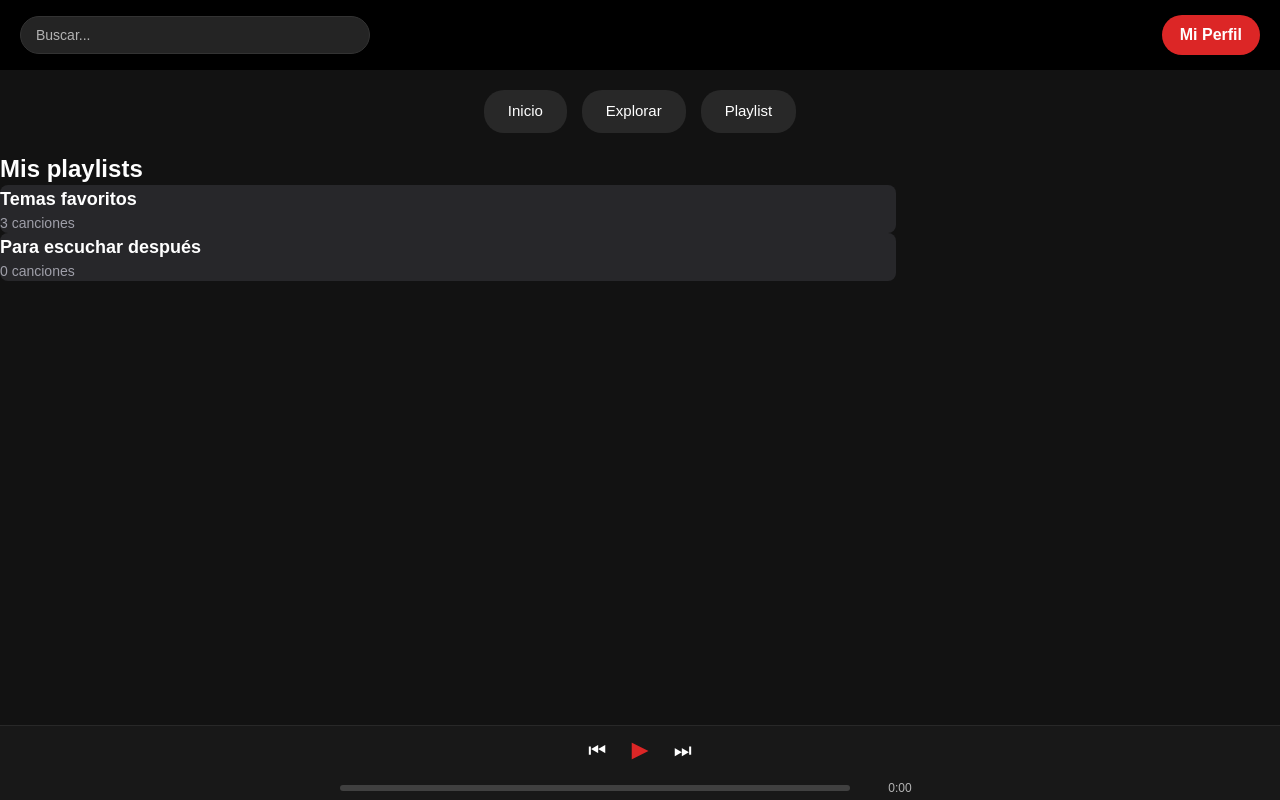
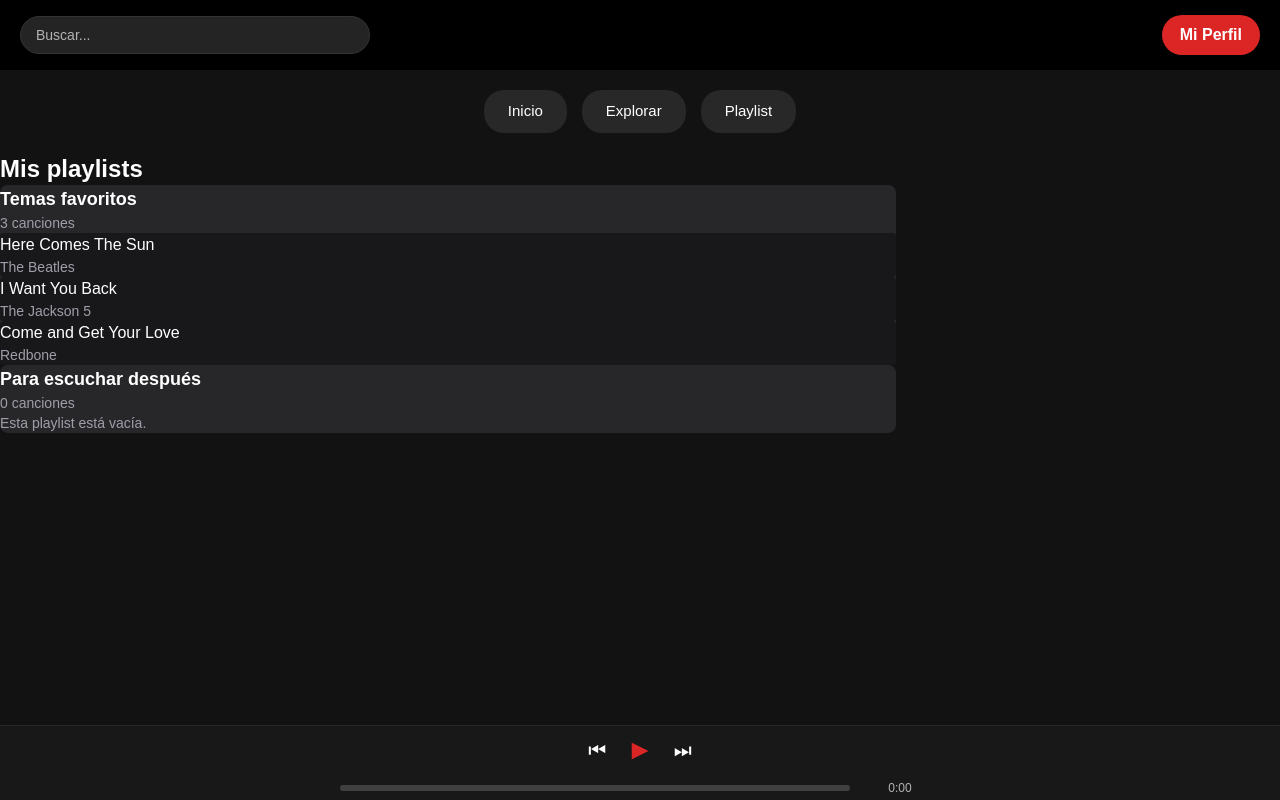
Before and after one commit to maximilianomartinez2-sys/proyectoMusica, a website built with Vite: page playlist.html in a window 1280 px wide. Built offline with nearby package versions, Linux system fonts and the light colour scheme.

Commit message:
Muestra canciones y artistas en las playlists

```diff
--- a/js/playlists.js
+++ b/js/playlists.js
@@ -6,6 +6,9 @@ Alpine.data('playlistsApp',()=>({
     canciones:[],
     cargando:true,
     error:null,
+    cancionesDePlaylists(playlist){
+        return playlist.cancionIds.map(id=>this.canciones.find(cancion=>cancion.id===id)).filter(cancion=>cancion!==undefined);
+    },
     async init(forzarError=false){
         this.cargando=true;
         this.error=null;
--- a/playlist.html
+++ b/playlist.html
@@ -40,9 +40,19 @@
                 <article class="rounded-lg bg-zinc-800 p-4">
                     <h2 class="text-lg font-semibold" x-text="playlist.nombre"></h2>
                     <p class="text-sm text-zinc-400">
-                        <span x-text="playlist.cancionIds.length"></span>
-                        canciones
+                        <span x-text="playlist.cancionIds.length"></span> canciones
                     </p>
+                    <p x-show="playlist.cancionIds.length===0" class="mt-3 text-sm text-zinc-400">
+                        Esta playlist está vacía.
+                    </p>
+                    <ul class="mt-4 space-y-2">
+                        <template x-for="cancion in cancionesDePlaylists(playlist)" :key="cancion.id">
+                            <li class="rounded bg-zinc-900 p-3">
+                                <p class="font-medium" x-text="cancion.titulo"></p>
+                                <p class="text-sm text-zinc-400" x-text="cancion.artista"></p>
+                            </li>
+                        </template>
+                    </ul>
                 </article>
             </template>
         </section>
```
